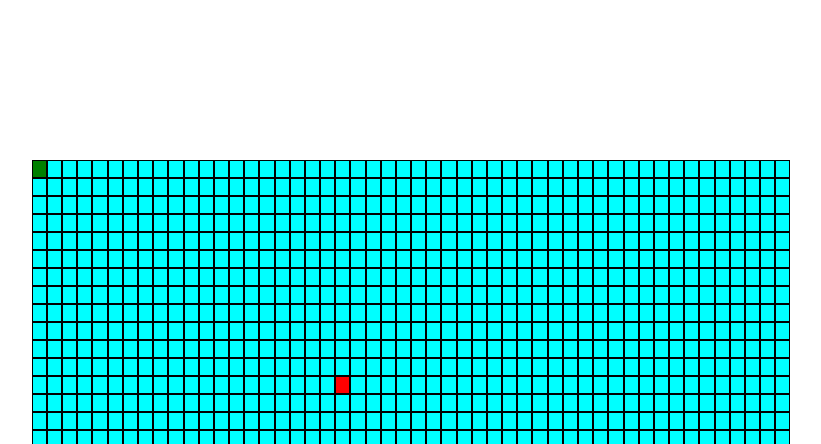
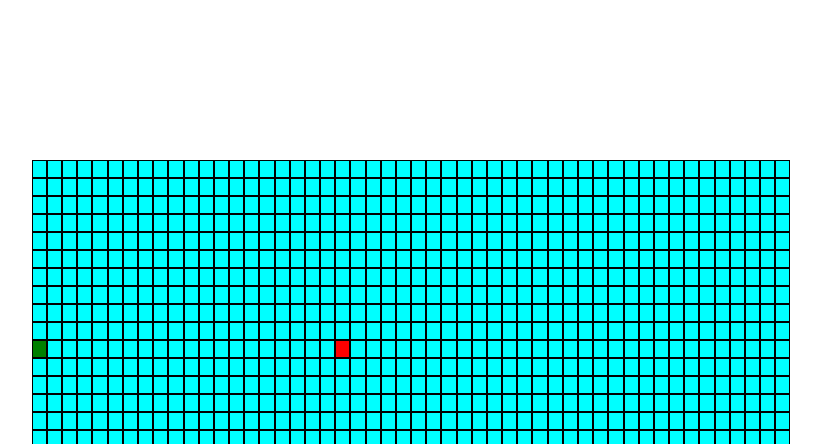
Before and after one commit to ajinkya359/visualise_dijkstra, a React (Create React App) app: page / in a window 1280 px wide. Shown: the top 444 px of the page, without its empty margins (229-1050 px from the left). Built offline with nearby package versions, Linux system fonts and the light colour scheme.

Commit message:
Added the shorted path fiding

```diff
--- a/src/components/Grid.js
+++ b/src/components/Grid.js
@@ -3,9 +3,9 @@ import Node from './Node';
 import '../stylesheets/Grid.css'
 import {dykstra} from '../algorithms/dykstra'
 const rows=25;
-const start_node_row=0
+const start_node_row=10
 const start_node_col=0
-const end_node_row=12
+const end_node_row=10
 const end_node_col=20
 const columns=50;
 class Grid extends React.Component{
@@ -25,17 +25,26 @@ class Grid extends React.Component{
         }
 
     visualise(){
-    const order=dykstra(this.state.grid,start_node_row,start_node_col,end_node_row,end_node_col);
-        for(let i=0;i<order.length;i++)
+    var temp=this.state.grid
+    const order=dykstra(temp,start_node_row,start_node_col,end_node_row,end_node_col);
+    console.log(temp)
+
+        for(let i=0;i<=order.length;i++)
        {
-        //    console.log(temp1[order[i].row].props.children[order[i].col].props.isVisited)
-        //    temp1[order[i].row][order[i].col].isVisited=true
-        //    fi=temp1
-        //    this.setState({grid:temp1})
-        //    setTimeout(1000)
+
+        if(i===order.length){
+            setTimeout(()=>{
+                var current=temp[end_node_row][end_node_col].parent
+                while(!current.isStart)
+                {
+                    console.log(current)
+                    document.getElementById(`${current.row}-${current.col}`).className="node path"
+                    current=current.parent
+                }
+            },10*i)
+            return;
+         }
         setTimeout(()=>{
-            // console.log(order[i].row*10+order[i].col)
-            // console.log(document.getElementById(`${order[i].row}-${order[i].col}`))
             document.getElementById(`${order[i].row}-${order[i].col}`).className="node visited"
             document.getElementById(`${start_node_row}-${start_node_col}`).className="node node-start"
             document.getElementById(`${end_node_row}-${end_node_col}`).className="node node-end"
@@ -43,10 +52,11 @@ class Grid extends React.Component{
 
         // document.getElementById(`${order[i].row*10+order[i]}`).className="node node-vi"
        }
+
     }
     handleReset(){
-        const order=dykstra(this.state.grid,start_node_row,start_node_col,end_node_row,end_node_col);
-
+        var temp=this.state.grid;
+        const order=dykstra(temp,start_node_row,start_node_col,end_node_row,end_node_col);
         if(order.length)
         {
         for(let i=order.length-1;i>=0;i--){
--- a/src/stylesheets/Node.css
+++ b/src/stylesheets/Node.css
@@ -13,3 +13,6 @@
 .visited{
     background-color: blue;
 }
+.path{
+    background-color: yellowgreen;
+}
```
